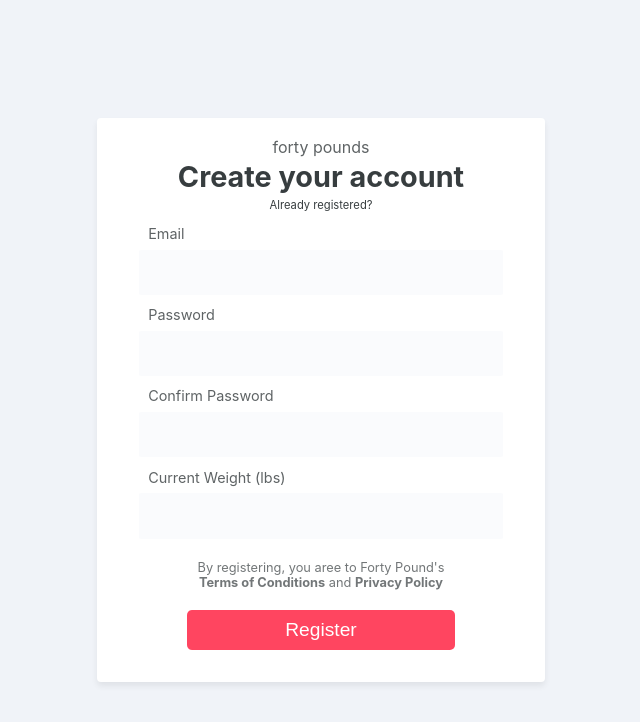
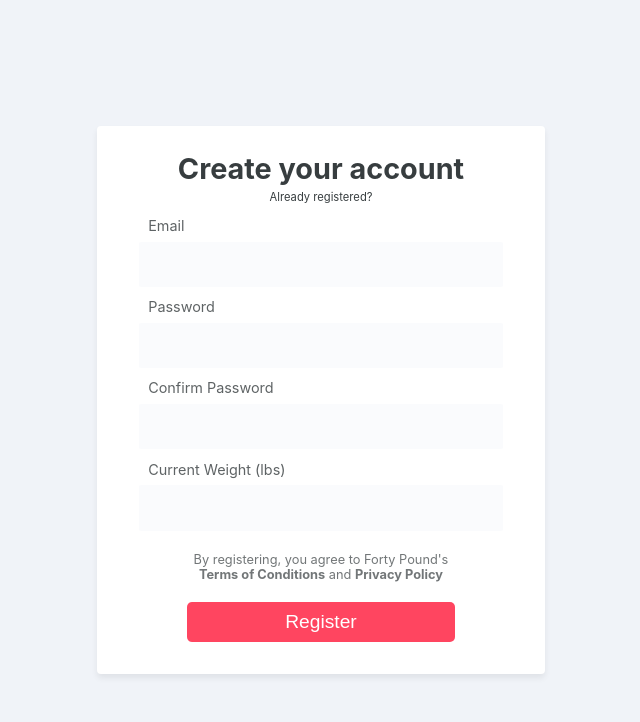
Before and after one commit to ruairidhflint/40lbs-frontend, a React (Create React App) app: page /login in a window 1280 px wide. Both pictures are taken after a click on the element "Not registered?". Shown: the top 722 px of the page, without its empty margins (319-959 px from the left). Built offline with nearby package versions, Linux system fonts and the light colour scheme.

Commit message:
Remove logo from login pages and refactor logic

```diff
--- a/src/Components/AuthComponents/Register.js
+++ b/src/Components/AuthComponents/Register.js
@@ -16,7 +16,7 @@ function Register(props) {
         <label> Current Weight (lbs)</label>
         <input type="number" required />
         <p>
-          By registering, you aree to Forty Pound's{' '}
+          By registering, you agree to Forty Pound's{' '}
           <Link to="/">Terms of Conditions</Link> and{' '}
           <Link to="/">Privacy Policy</Link>
         </p>
--- a/src/Views/LoginRegister.js
+++ b/src/Views/LoginRegister.js
@@ -6,25 +6,31 @@ import Register from '../Components/AuthComponents/Register';
 import Login from '../Components/AuthComponents/Login';
 
 function LoginRegister(props) {
-  const [login, setLogin] = useState(false);
+  const [login, setLogin] = useState(() => {
+   if(props.location.pathname === '/login'){
+     return true;
+   } else {
+     return false;
+   }
+  });
 
   const switchAuth = () => {
     setLogin(!login);
   };
 
-  useEffect(() => {
-    if (props.location.pathname === '/login') {
-      setLogin(true);
-    }
-  }, [props.location.pathname]);
+  // useEffect(() => {
+  //   if (props.location.pathname === '/login') {
+  //     setLogin(true);
+  //   }
+  // }, [props.location.pathname]);
   return (
     <StyledLoginContainer>
       <div className="container">
-        <div className="title">
+        {/* <div className="title">
           <Link to="/">
             <h3>forty pounds</h3>
           </Link>
-        </div>
+        </div> */}
         <div className="main">
           {!login ? (
             <Register switch={switchAuth} />
@@ -84,7 +90,7 @@ const StyledLoginContainer = styled.main`
 
     .main {
       width: 100%;
-      height: 92%;
+      height: 100%;
       background-color: ${(props) => props.theme.white};
       display: flex;
       flex-direction: column;
@@ -173,6 +179,14 @@ const StyledLoginContainer = styled.main`
         color: ${(props) => props.theme.white};
         font-size: 1.2rem;
         margin-top: 1.2rem;
+        transition: all 0.3s ease-in-out;
+        cursor: pointer;
+
+        :hover {
+          opacity: 0.8;
+          transform: scale(0.95);
+          transition: all 0.3s ease-in-out;
+        }
       }
     }
   }
```
